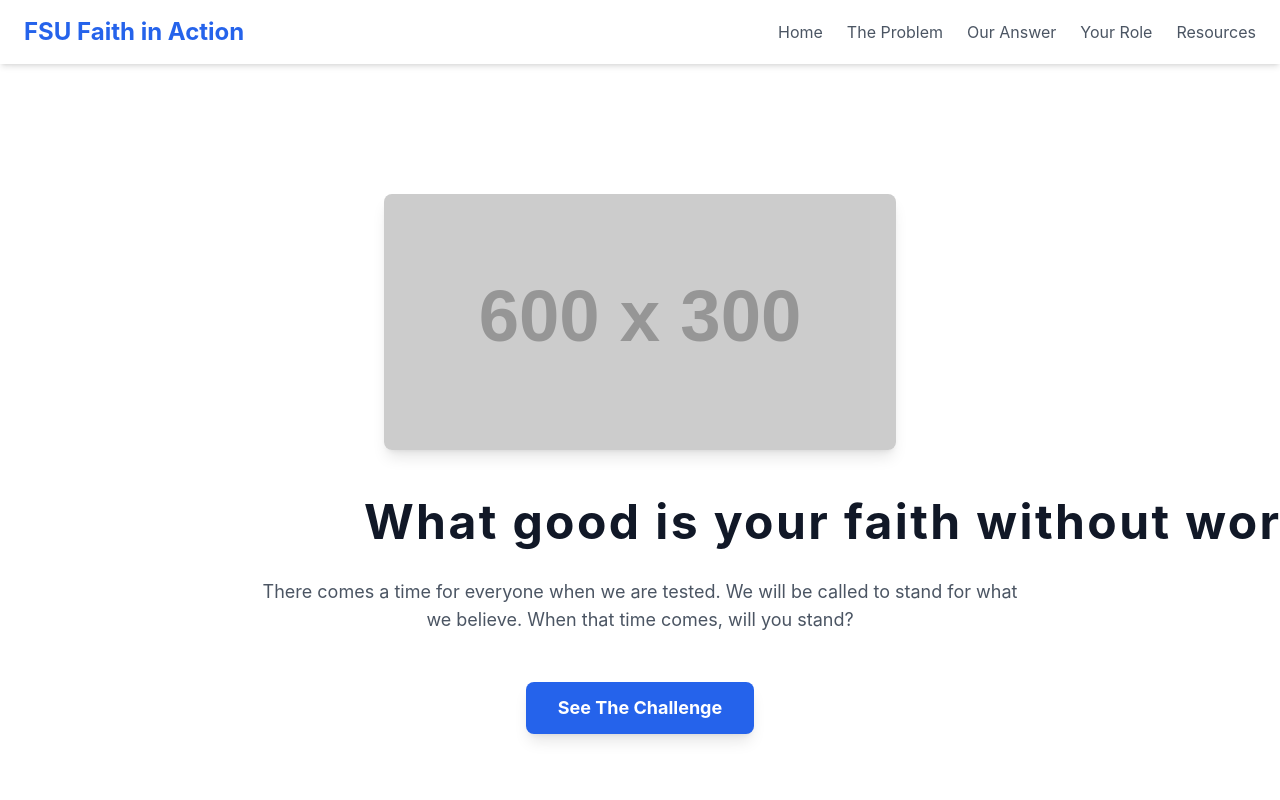
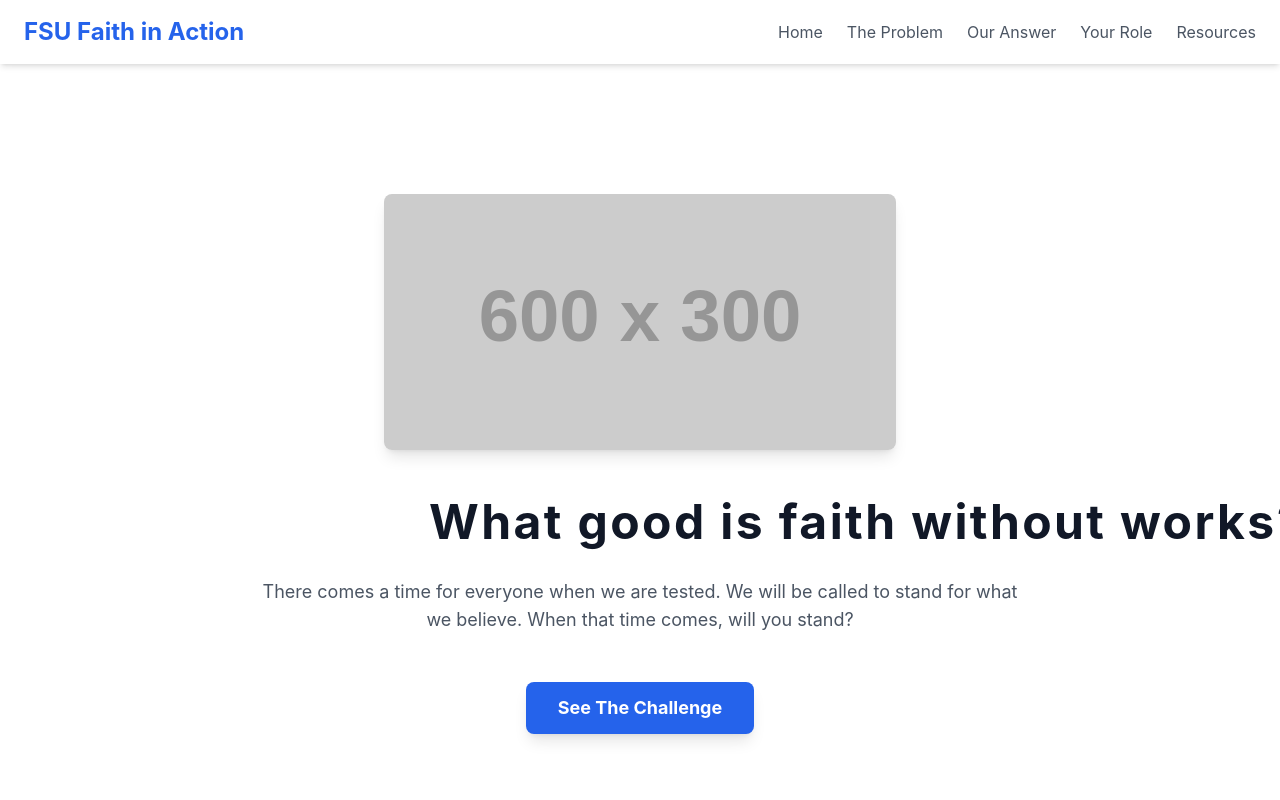
Before and after one commit to DerrickAddei/frostburg-essay-website, a plain HTML site: page index.html in a window 1280 px wide. Shown: the top 800 px of the page. Drawn offline with nearby package versions, Linux system fonts and the light colour scheme; placeholder pictures from the web are drawn by us.

Commit message:
Changing a typo, removed your

```diff
--- a/index.html
+++ b/index.html
@@ -94,7 +94,7 @@
                       THE FIX: Added pb-2 (padding-bottom: 0.5rem)
                       This gives the 'g' and 'y' descenders room.
                     -->
-                    <h1 class="text-4xl md:text-5xl font-bold text-gray-900 pb-2">What good is your faith without works?</h1>
+                    <h1 class="text-4xl md:text-5xl font-bold text-gray-900 pb-2">What good is faith without works?</h1>
                 </div>
 
                 <p class="text-lg text-gray-600 mt-6">
```
